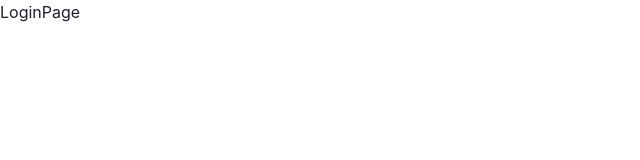
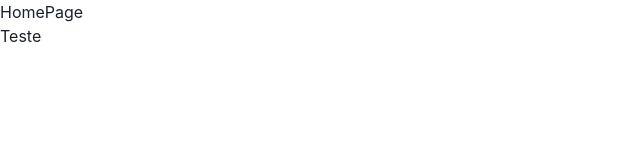
Before and after one commit to marcelo1811/specialist-social-network, a React (Create React App) app: page / in a window 1280 px wide. Shown: the top 160 px of the page, without its empty margins (0-640 px from the left). Built offline with nearby package versions, Linux system fonts and the light colour scheme.

Commit message:
feat(routes): add approutes

```diff
--- a/src/routes/app.routes.tsx
+++ b/src/routes/app.routes.tsx
@@ -1,7 +1,13 @@
 import { Text } from "@chakra-ui/layout";
+import { HomePage } from "pages/HomePage";
+import { Route, Switch } from "react-router";
 
 export function AppRoutes() {
   return (
-    <Text>AppRoutes</Text>
+    <Switch>
+      <Route path='/'>
+        <HomePage />
+      </Route>
+    </Switch>
   )
 }
--- a/src/routes/index.tsx
+++ b/src/routes/index.tsx
@@ -4,7 +4,7 @@ import React from "react";
 import { BrowserRouter } from "react-router-dom";
 
 export function Routes() {
-  const isAuthenticated = false;
+  const isAuthenticated = true;
 
   return (
     <BrowserRouter>
```
